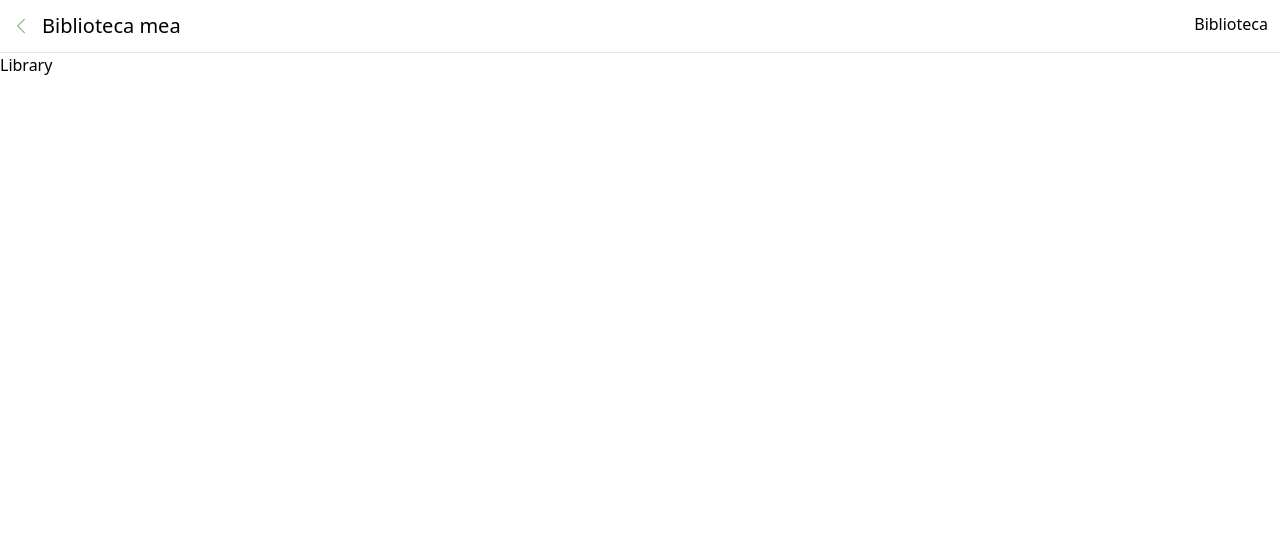
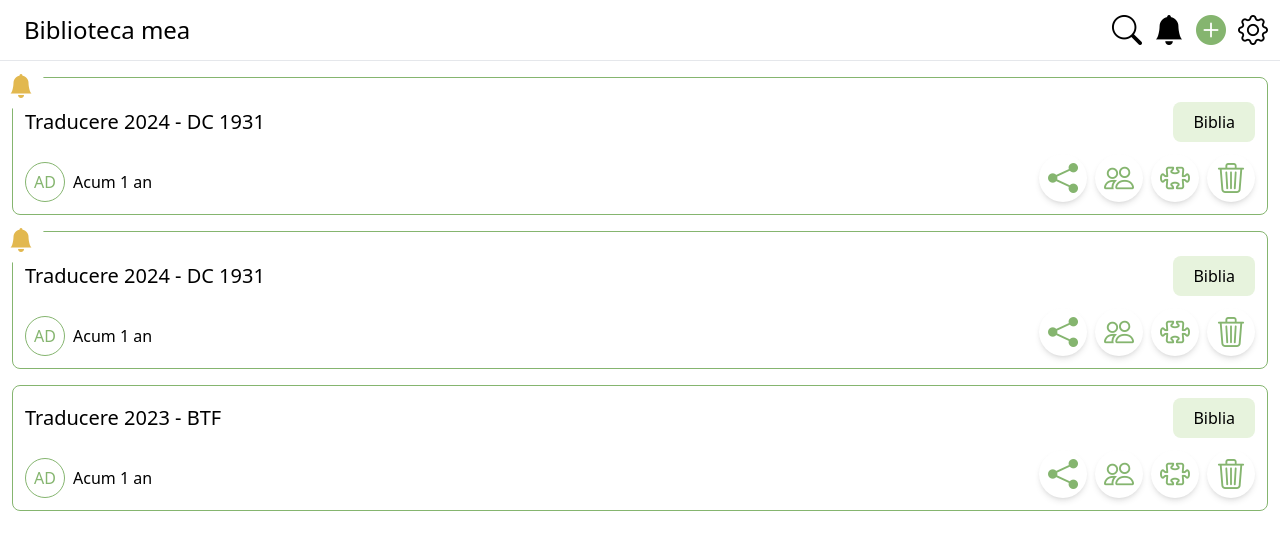
Before and after one commit to CCotuna/IE-FE-Collaborative-Bible-Translation-App, a Vue app: page /biblioteca in a window 1280 px wide. Shown: the top 550 px of the page. Built offline with nearby package versions, Linux system fonts and the light colour scheme.

Commit message:
Style - created library view - card designs

```diff
--- a/src/components/NavigationBar.vue
+++ b/src/components/NavigationBar.vue
@@ -25,16 +25,22 @@ const goBack = () => {
 };
 </script>
 <template>
-    <div class="p-3 w-full flex justify-between border-b ">
+    <!-- <RouterLink :to="{name: 'biblioteca'}">Biblioteca</RouterLink> -->
+    <div class="p-3 w-full flex justify-between items-center border-b ">
         <div>
-            <button v-if="route.path != '/'" @click="goBack" class="text-lg text-gray-500 hover:text-gray-800">
-            <i class="bi bi-chevron-left text-brand-olivine"></i>
-        </button>
-        <span class="p-3 text-xl font-medium">{{ navbarTitle }}</span>
+            <button v-if="route.path !== '/' && route.path !== '/biblioteca'" @click="goBack"
+                class="text-lg text-gray-500 hover:text-gray-800">
+                <i class="bi bi-chevron-left text-brand-olivine"></i>
+            </button>
+            <span class="p-3 text-2xl font-medium">{{ navbarTitle }}</span>
         </div>
-        <div>
-            <RouterLink :to="{name: 'biblioteca'}">Biblioteca</RouterLink>
+        <div v-if="route.path !== '/import-text' && route.path !== '/import-clasificat' " class="flex space-x-3 text-3xl">
+            <i class="bi bi-search"></i>
+            <i class="bi bi-bell-fill"></i>
+            <i class="bi bi-plus-circle-fill text-brand-olivine"></i>
+            <i class="bi bi-gear"></i>
         </div>
     </div>
+
 </template>
 <style scoped></style>
--- a/src/views/LibraryView.vue
+++ b/src/views/LibraryView.vue
@@ -1,5 +1,59 @@
 <script setup></script>
 <template>
-    Library
+    <!-- Card with notifications -->
+    <div v-for="i in 2" class="relative border border-brand-olivine rounded-lg mx-3 mt-4 p-3 space-y-3">
+        <i
+            class="bi bi-bell-fill bg-white text-brand-gold-metallic rounded-full p-2 flex items-center justify-center w-12 h-12 text-2xl absolute -top-4 -left-4 "></i>
+        <div class="flex justify-between items-center">
+            <p class="text-xl">Traducere 2024 - DC 1931</p>
+            <p class="bg-brand-honeydew p-2 px-5 rounded-lg">Biblia</p>
+        </div>
+        <div class="flex justify-between items-end">
+            <div class="flex space-x-2 items-center">
+                <div
+                    class="relative inline-flex items-center justify-center w-10 h-10 overflow-hidden border border-brand-olivine rounded-full">
+                    <span class="font-medium text-brand-olivine">AD</span>
+                </div>
+                <span>Acum 1 an</span>
+            </div>
+            <div class="flex space-x-2 items-center text-3xl text-brand-olivine">
+                <i
+                    class="bi bi-share-fill bg-white shadow-md rounded-full p-2 flex items-center justify-center w-12 h-12"></i>
+                <i
+                    class="bi bi-people bg-white shadow-md rounded-full p-2 flex items-center justify-center w-12 h-12"></i>
+                <i
+                    class="bi bi-puzzle bg-white shadow-md rounded-full p-2 flex items-center justify-center w-12 h-12"></i>
+                <i
+                    class="bi bi-trash3 bg-white shadow-md rounded-full p-2 flex items-center justify-center w-12 h-12"></i>
+            </div>
+        </div>
+    </div>
+
+    <!-- Card without notifications -->
+    <div class="border border-brand-olivine rounded-lg mx-3 mt-4 p-3 space-y-3">
+        <div class="flex justify-between items-center">
+            <p class="text-xl">Traducere 2023 - BTF</p>
+            <p class=" bg-brand-honeydew p-2 px-5 rounded-lg">Biblia</p>
+        </div>
+        <div class="flex justify-between items-end">
+            <div class="flex space-x-2 items-center">
+                <div
+                    class="relative inline-flex items-center justify-center w-10 h-10 overflow-hidden border border-brand-olivine rounded-full">
+                    <span class="font-medium text-brand-olivine ">AD</span>
+                </div>
+                <span>Acum 1 an</span>
+            </div>
+            <div class="flex space-x-2 items-center text-3xl text-brand-olivine">
+                <i
+                    class="bi bi-share-fill bg-white shadow-md rounded-full p-2 flex items-center justify-center w-12 h-12"></i>
+                <i
+                    class="bi bi-people bg-white shadow-md rounded-full p-2 flex items-center justify-center w-12 h-12"></i>
+                <i
+                    class="bi bi-puzzle bg-white shadow-md rounded-full p-2 flex items-center justify-center w-12 h-12"></i>
+                <i
+                    class="bi bi-trash3 bg-white shadow-md rounded-full p-2 flex items-center justify-center w-12 h-12"></i>
+            </div>
+        </div>
+    </div>
 </template>
 <style scoped></style>
```
